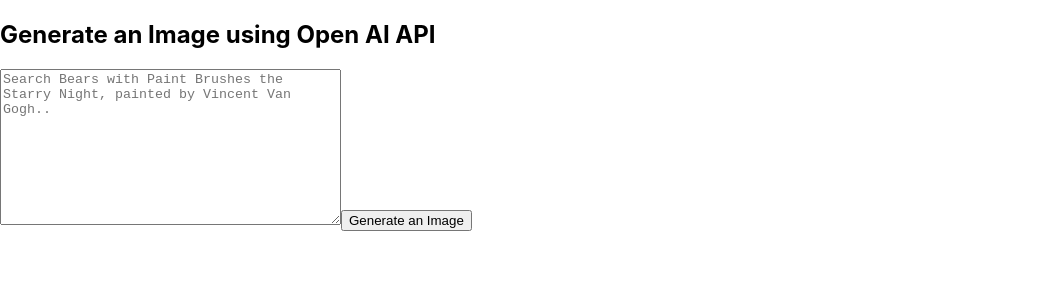
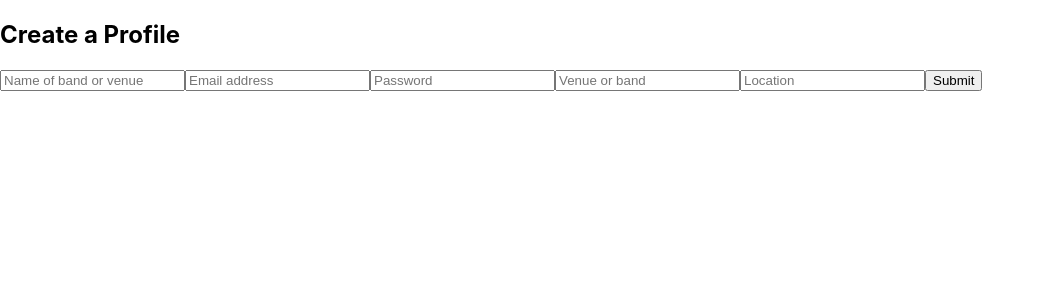
Before and after one commit to a1noack/band-match, a React (Create React App) app: page / in a window 1280 px wide. Shown: the top 300 px of the page, without its empty margins (0-1045 px from the left). Built offline with nearby package versions, Linux system fonts and the light colour scheme.

Commit message:
add basic user authentication

```diff
--- a/src/App.js
+++ b/src/App.js
@@ -1,63 +1,68 @@
-import { OpenAI } from "openai";
-import { useState } from "react";
-import "./App.css";
+import React, { useState } from "react";
+import { auth, db } from "./firebase"
+import { createUserWithEmailAndPassword } from "firebase/auth";
+
+function Signup() {
+  const [email, setEmail] = useState("");
+  const [password, setPassword] = useState("");
+  const [name, setName] = useState("");
+  const [location, setLocation] = useState("");
+  const [accountType, setAccountType] = useState("")
+
+  const handleSubmit = async (event) => {
+    event.preventDefault()
+    try {
+      const { user } = await createUserWithEmailAndPassword(auth, email, password)
+
+      await db.collection("users").doc(user.uid).set({
+        name,
+        location,
+        accountType
+      })
+    } catch (error) {
+      console.error("Error creating user", error.message)
+    }
+  };
 
 
-function App() {
-  const [prompt, setPrompt] = useState("");
-  const [result, setResult] = useState("");
-  const [loading, setLoading] = useState(false);
-  const [placeholder, setPlaceholder] = useState(
-    "Search Bears with Paint Brushes the Starry Night, painted by Vincent Van Gogh.."
-  );
-  const openai_key = "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"
-  const openai = new OpenAI({
-    apiKey: openai_key,
-    dangerouslyAllowBrowser: true
-  });
-
-  const generateImage = async () => {
-    setPlaceholder(`Search ${prompt}..`);
-    setLoading(true);
-    const res = await openai.images.generate({
-      prompt: prompt,
-      n: 1,
-      size: "512x512",
-    });
-    setLoading(false);
-    setResult(res.data[0].url);
-  };
   return (
-    <div className="app-main">
-      {loading ? (
-        <>
-          <h2>Generating..Please Wait..</h2>
-          <div class="lds-ripple">
-            <div></div>
-            <div></div>
-          </div>
-        </>
-      ) : (
-        <>
-          <h2>Generate an Image using Open AI API</h2>
-
-          <textarea
-            className="app-input"
-            placeholder={placeholder}
-            onChange={(e) => setPrompt(e.target.value)}
-            rows="10"
-            cols="40"
-          />
-          <button onClick={generateImage}>Generate an Image</button>
-          {result.length > 0 ? (
-            <img className="result-image" src={result} alt="result" />
-          ) : (
-            <></>
-          )}
-        </>
-      )}
+    <div>
+      <h2>Create a Profile</h2>
+      <form onSubmit={handleSubmit}>
+        <input
+            type="text"
+            placeholder="Name of band or venue"
+            value={name}
+            onChange={(e) => setName(e.target.value)}
+        />
+        <input
+            type="text"
+            placeholder="Email address"
+            value={email}
+            onChange={(e) => setEmail(e.target.value)}
+        />
+        <input
+            type="text"
+            placeholder="Password"
+            value={password}
+            onChange={(e) => setPassword(e.target.value)}
+        />
+        <input
+            type="text"
+            placeholder="Venue or band"
+            value={accountType}
+            onChange={(e) => setAccountType(e.target.value)}
+        />
+        <input
+            type="text"
+            placeholder="Location"
+            value={location}
+            onChange={(e) => setLocation(e.target.value)}
+        />
+        <button type="submit">Submit</button>
+      </form>
     </div>
   );
 }
 
-export default App;
+export default Signup;
--- a/src/index.js
+++ b/src/index.js
@@ -1,7 +1,7 @@
 import React from 'react';
 import ReactDOM from 'react-dom/client';
 import './index.css';
-import App from './App';
+import Signup from './App';
 import reportWebVitals from './reportWebVitals';
 
 //
@@ -41,7 +41,7 @@ import reportWebVitals from './reportWebVitals';
 const root = ReactDOM.createRoot(document.getElementById('root'));
 root.render(
   <React.StrictMode>
-    <App />
+    <Signup />
   </React.StrictMode>
 );
 
```
